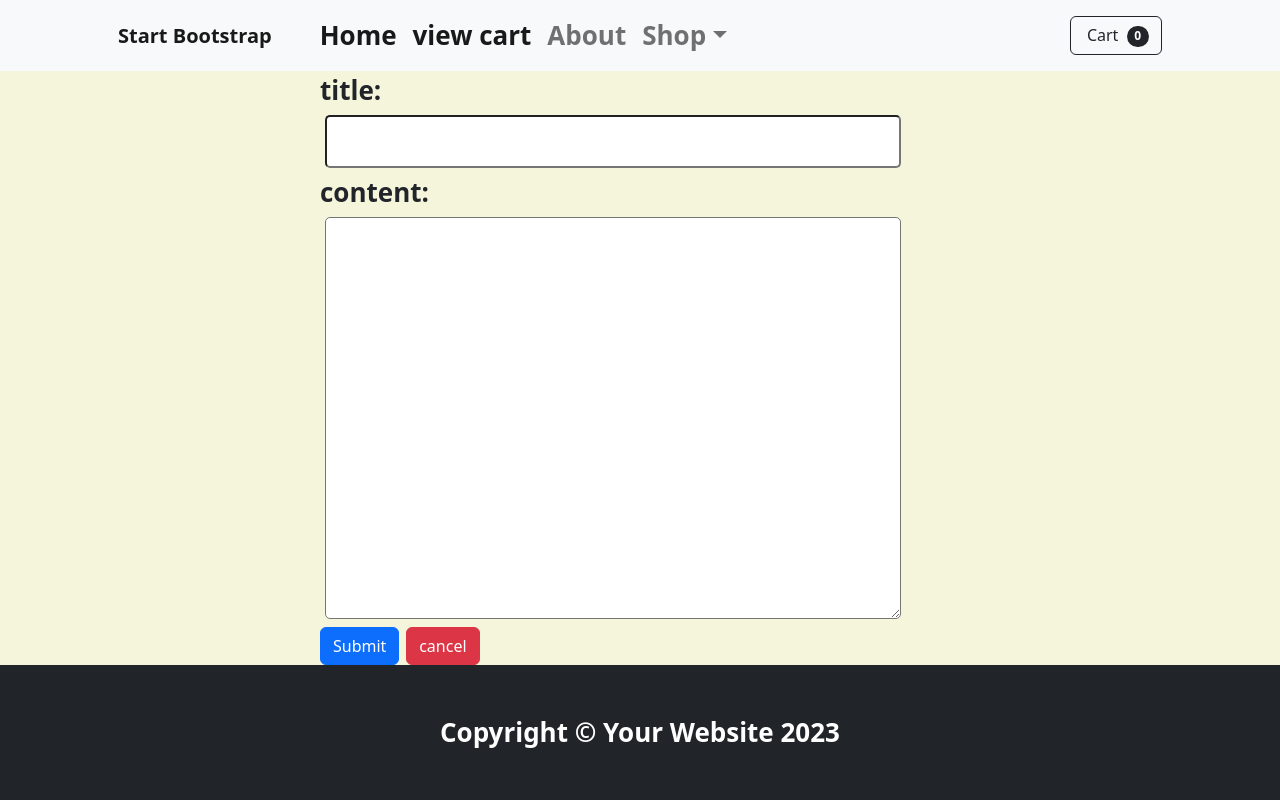
After one commit to katy24f234-sudo/django-test, a Django app: page /testapp/creatpost/ in a window 1280 px wide. The commit adds this page. Run offline with Django 5.2, Linux system fonts and the light colour scheme; some libraries are stand-ins or nearby versions.

Commit message:
created a test form named creatpost to test forms and gave it a little style

```diff
--- a/testproject/static/css/style.css
+++ b/testproject/static/css/style.css
@@ -8,3 +8,15 @@ body{
     font-size: 26px;
     font-weight: bold;
 }
+input{
+    padding: 5px;
+    width:90%;
+    margin: 5px;
+    border-radius: 5px;
+}
+textarea{
+    padding: 5px;
+    width:90%;
+    margin: 5px;
+    border-radius: 5px;
+}
--- a/testproject/testapp/forms.py
+++ b/testproject/testapp/forms.py
@@ -1,2 +1,7 @@
 from django import forms
 from .models import Post
+
+class PostCreateForm(forms.ModelForm):
+    class Meta:
+        model = Post
+        fields = ['title','content']
--- /dev/null
+++ b/testproject/testapp/templates/testapp/creatpost.html
@@ -0,0 +1,24 @@
+{% extends "shopbase.html" %}
+{% block title %}create post{% endblock title %}
+{% block content %}
+    <div class="w-50 mx-auto">
+        <form action="" method="Post">
+            {% csrf_token %}
+            <div>
+                <label for="{{ form.title.id_for_label }}">title:</label>
+               {{ form.title }}
+            </div>
+            <div>
+                <label for="{{ form.content.id_for_label }}">content:</label>
+                {{ form.content }}
+            </div>
+        </form>
+            <div>
+                <button type="submit" class="btn btn-primary">
+                    Submit
+                </button>
+                <a class="btn btn-danger" href="{% url 'home' %}">cancel</a>
+            </div>
+    </div>
+
+{% endblock content %}
--- a/testproject/testapp/urls.py
+++ b/testproject/testapp/urls.py
@@ -4,5 +4,6 @@ from . import views
 urlpatterns = [
     path('all/',views.all_tabs),
     path('',views.home,name='home'),
-    path('cart/',views.cart,name='cart')
+    path('cart/',views.cart,name='cart'),
+    path('creatpost/',views.Post_create_form,name='creatpost')
 ]
--- a/testproject/testapp/views.py
+++ b/testproject/testapp/views.py
@@ -1,4 +1,5 @@
 from django.shortcuts import render
+from .forms import PostCreateForm
 
 def all_tabs(request):
     return render(request,'testapp/all_tabs.html')
@@ -8,3 +9,10 @@ def home(request):
 
 def cart(request):
     return render(request,'testapp/cart.html')
+
+def Post_create_form(request):
+    form = PostCreateForm()
+    data = {
+        'form' : form
+    }
+    return render(request,'testapp/creatpost.html',data)
```
